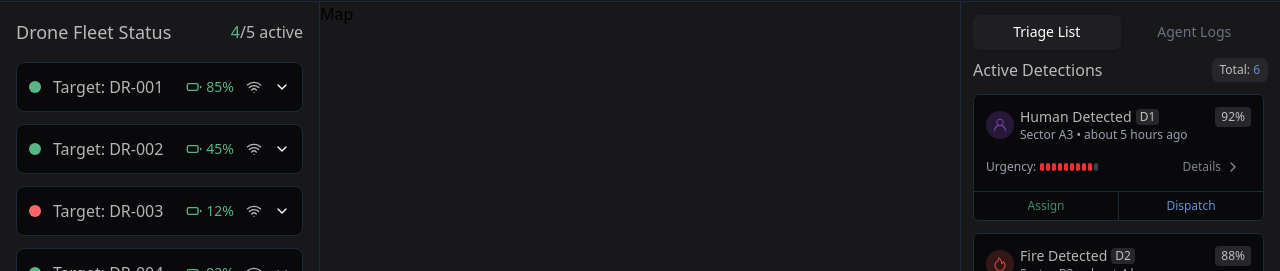
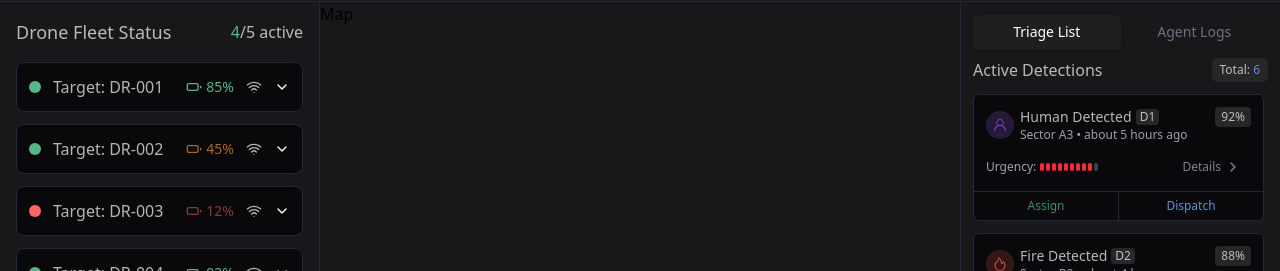
Before and after one commit to Jeffuz/AERIS, a Next.js app in the folder frontend/: page / in a window 1280 px wide. Shown: the part 110-381 px from the top of the page. Built offline with nearby package versions, Linux system fonts and the light colour scheme.

Commit message:
create drone battery color

```diff
--- a/frontend/src/app/components/DroneStatus.tsx
+++ b/frontend/src/app/components/DroneStatus.tsx
@@ -67,6 +67,13 @@ interface DroneStatusCardProps {
   status?: string;
 }
 
+// Drone Battery Color
+function getBatteryColor(level: number): string {
+  if (level >= 50) return "#56B685"; // Full to low (50-100%)
+  if (level >= 20) return "#AF6526"; // Low to critical (20-49%)
+  return "#8A3836"; // Critical to none (0-19%)
+}
+
 function DroneStatusCard({
   id,
   batteryLevel,
@@ -75,6 +82,7 @@ function DroneStatusCard({
   speed = 18,
 }: DroneStatusCardProps) {
   const [isExpanded, setIsExpanded] = useState(false);
+  const batteryColor = getBatteryColor(batteryLevel);
 
   return (
     <div className="w-full">
@@ -93,7 +101,7 @@ function DroneStatusCard({
             <div className="font-medium text-white/70">Target: {id}</div>
           </div>
           <div className="flex items-center gap-3">
-            <div className="flex items-center gap-1 text-[#56B685]">
+            <div className="flex items-center gap-1" style={{ color: batteryColor }}>
               <Battery className="w-4 h-4" />
               <span className="text-sm">{batteryLevel}%</span>
             </div>
```
